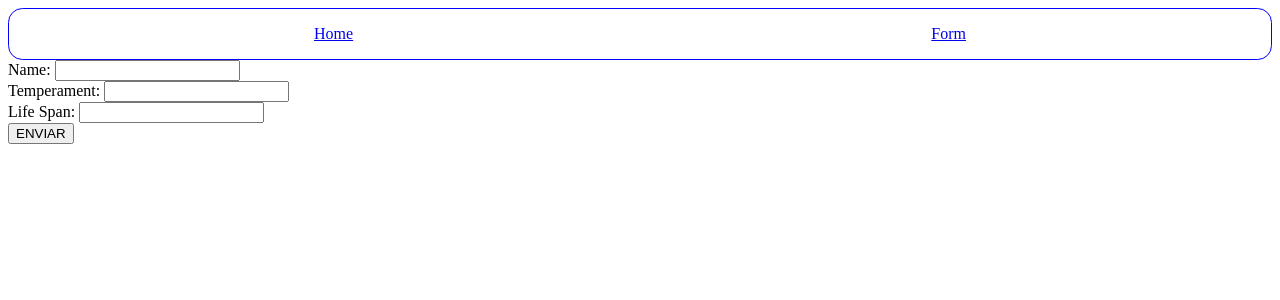
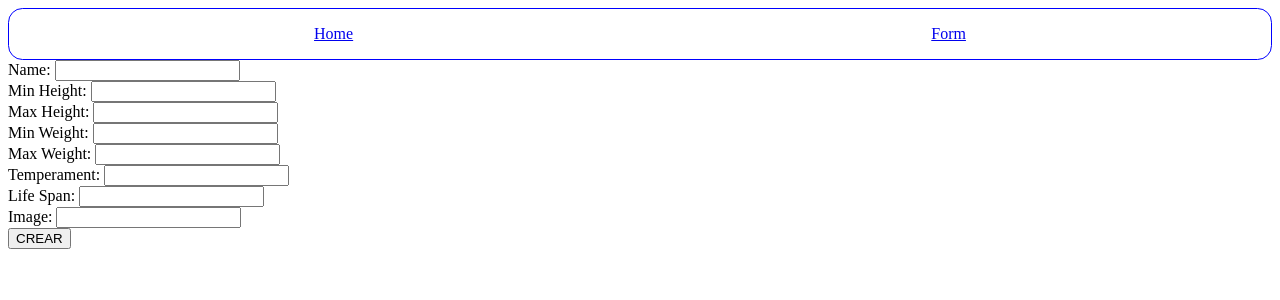
Before and after one commit to andressalazar08/pi_dogs, a React (Create React App) app in the folder client/: page /create in a window 1280 px wide. Shown: the top 300 px of the page. Built offline with nearby package versions, Linux system fonts and the light colour scheme.

Commit message:
post desde formulario implementado

```diff
--- a/client/src/views/Form/Form.jsx
+++ b/client/src/views/Form/Form.jsx
@@ -7,8 +7,13 @@ const Form = () =>{
     //creo y capturo el estado del formulario
     const [form,setForm] = useState({
         name: "",
+        min_height:"",
+        max_height:"",
+        min_weight:"",
+        max_weight:"",
         temperament: "",
-        life_span: ""
+        life_span: "",
+        image:""
     })
 
     //creamos un estado de errores para hacer validaciones
@@ -69,6 +74,26 @@ const Form = () =>{
                 </div>
 
                 <div>
+                    <label>Min Height: </label>
+                    <input type="number" value={form.min_height} onChange={changeHandler}  name="min_height" />
+                </div>
+
+                <div>
+                    <label>Max Height: </label>
+                    <input type="number" value={form.max_height} onChange={changeHandler}  name="max_height" />
+                </div>
+
+                <div>
+                    <label>Min Weight: </label>
+                    <input type="number" value={form.min_weight} onChange={changeHandler}  name="min_weight" />
+                </div>
+
+                <div>
+                    <label>Max Weight: </label>
+                    <input type="number" value={form.max_weight} onChange={changeHandler}  name="max_weight" />
+                </div>
+
+                <div>
                     <label>Temperament: </label>
                     <input type="text" value={form.temperament} onChange={changeHandler}  name="temperament" />
                 </div>
@@ -78,7 +103,12 @@ const Form = () =>{
                     <input type="text" value={form.life_span} onChange={changeHandler} name="life_span" />
                 </div>
 
-                <button type="submit">ENVIAR</button>
+                <div>
+                    <label>Image: </label>
+                    <input type="text" value={form.image} onChange={changeHandler} name="image" />
+                </div>
+
+                <button type="submit">CREAR</button>
 
             </form>
 
```
